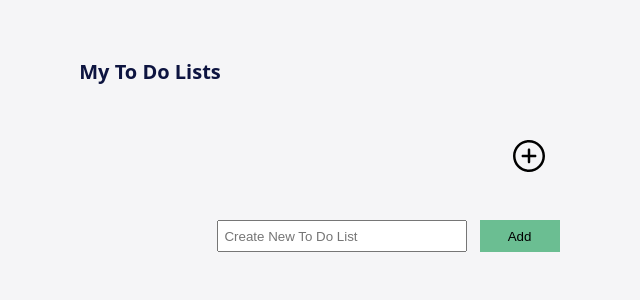
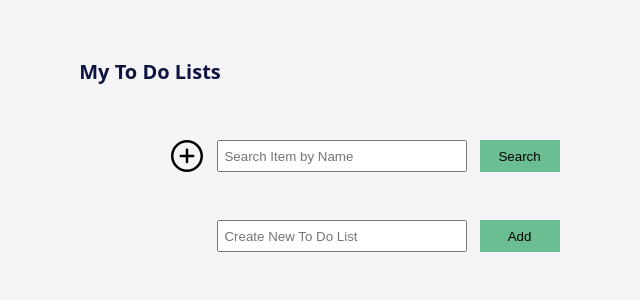
Before and after one commit to NurUcar/to-do-list, a Django app: page /todolist/ in a window 1280 px wide. Shown: the part 60-360 px from the top of the page, without its empty margins (490-1130 px from the left). Run offline with Django 3.2, Linux system fonts and the light colour scheme; the visitor is signed in with stand-in values (Sample User, id 1); some libraries are stand-ins or nearby versions.

Commit message:
complete search for item backend and frontend

```diff
--- a/core/settings.py
+++ b/core/settings.py
@@ -51,7 +51,9 @@ TEMPLATES = [
                 'django.template.context_processors.request',
                 'django.contrib.auth.context_processors.auth',
                 'django.contrib.messages.context_processors.messages',
+                # for info check views of todolist
                 'todolist.views.current_user',
+                'todolist.views.get_toDoLists'
             ],
         },
     },
--- a/core/static/css/style.css
+++ b/core/static/css/style.css
@@ -390,6 +390,20 @@ select {
     float: right;
 }
 
+
 .checkbox {
-    margin-left: 5vh;
+    margin-left: 3vh;
 }
+
+.search_results {
+    width: 80%;
+    height: auto;
+    display: flex;
+    flex-direction: row;
+    align-items: center;
+    justify-content: flex-end;
+    margin-left: 10%;
+    margin-top: 3vh;
+    margin-bottom: 5vh;
+    box-shadow: 0 -1px 0 #e5e5e5, 0 0 2px rgba(0, 0, 0, .12), 0 2px 4px rgba(0, 0, 0, .24);
+}
--- a/todolist/templates/todolist/todolist.html
+++ b/todolist/templates/todolist/todolist.html
@@ -4,11 +4,57 @@
 
 {% block content %}
 <div class="main_body" id="blur">
+
+    {% if search_item != none %}
+
+    <span>Search Result For {{search_item}}</span>
+    <div class="search_results">
+        <table>
+
+            <tr>
+                <th></th>
+                <th>List Name</th>
+                <th>Item Name</th>
+                <th>Item Deadline</th>
+                <th>Item Description</th>
+                <th>Item Status</th>
+                <th>Set Completed</th>
+            </tr>
+            {% for result_item in result_items %}
+            <tr>
+                <td>
+                    <input type="checkbox" class="input_display checkbox" name="select_item" />
+                </td>
+                <td>{{result_item.toDoList}}</td>
+                <td>{{result_item.item_name}}</td>
+                <td>{{result_item.dead_line}}</td>
+                <td>{{result_item.description}}</td>
+                <td>{{result_item.status}}</td>
+                <td>
+                    <input type="checkbox" class="input_display checkbox" name="Completed_item" />
+                </td>
+
+            </tr>
+
+            {% endfor %}
+
+        </table>
+
+
+    </div>
+    {% endif %}
     <span>My To Do Lists</span>
     <div class="add_to_do_body">
         <div class="add_to_do">
             <a href="#" onclick="toggle()"><img src="{%static "img/add.svg" %}"></a>
         </div>
+        <form action="{% url 'searchItem'%}" method="post">
+            {% csrf_token %}
+            <input type="text" name="search_item" placeholder="Search Item by Name" />
+
+            <button type="submit">Search</button>
+        </form>
+
     </div>
     <nav class="accordion arrows">
         {% for todoList in cToDoLists %}
@@ -22,6 +68,7 @@
 
                 <label for="cars">Filter Items:</label>
                 <select name="cars" id="cars">
+                    <option value=""></option>
                     <option value="On Progress">On Progress</option>
                     <option value="Completed">Completed</option>
                     <option value="Expired">Expired</option>
@@ -29,18 +76,17 @@
                 </select>
                 <label for="cars">Order Items:</label>
                 <select name="cars" id="cars">
+                    <option value=""></option>
                     <option value="Created Date">Created Date</option>
                     <option value="Deadline">Deadline</option>
                     <option value="Name">Name</option>
                     <option value="Status">Status</option>
                 </select>
-                <form action="" class="search_item">
-                    <input type="text" name="search_item" class="input_display" placeholder="Search Item by Name" />
 
-                    <button type="submit">Search</button>
-                </form>
+
                 <table>
                     <tr>
+                        <th></th>
                         <th>Item Name</th>
                         <th>Item Deadline</th>
                         <th>Item Description</th>
@@ -50,12 +96,15 @@
                     {% for listItem in cToDoListItem %}
                     {% if listItem.toDoList == todoList %}
                     <tr>
+                        <td>
+                            <input type="checkbox" class="input_display checkbox" name="select_item" />
+                        </td>
                         <td>{{listItem.item_name}}</td>
                         <td>{{listItem.dead_line}}</td>
                         <td>{{listItem.description}}</td>
                         <td>{{listItem.status}}</td>
                         <td>
-                            <input type="checkbox" class="input_display checkbox" />
+                            <input type="checkbox" class="input_display checkbox" name="Completed_item" />
                         </td>
 
                     </tr>
--- a/todolist/urls.py
+++ b/todolist/urls.py
@@ -9,5 +9,6 @@ urlpatterns = [
     path("todolist/", views.todolist, name="todolist"),
     path("todolist/addList", views.addtodo, name="addtodo"),
     path("todolist/deleteList/<int:id>", views.deleteToDo, name="deleteToDo"),
-    path("todolist/additem", views.addItem, name="addItem")
+    path("todolist/additem", views.addItem, name="addItem"),
+    path("todolist/search", views.searchItem, name="searchItem"),
 ]
--- a/todolist/views.py
+++ b/todolist/views.py
@@ -75,19 +75,28 @@ def logout(request):
     return redirect('login')
 
 
-# this method using for list all to do list for current user
-def todolist(request):
+# this method use for call to do lists of current user
+# for use this method it must implement to
+# settings->TEMPLATES->options
+# by this method lists will call once use again and again
+def get_toDoLists(request):
     cToDoLists = toDoLists.objects.none()
     cToDoListItem = toDoListItem.objects.none()
     if not request.user.is_staff:
         current_user = request.user
         cToDoLists = toDoLists.objects.filter(user=current_user)
         cToDoListItem = toDoListItem.objects.all()
-    context = {
+    return {
         'cToDoLists': cToDoLists,
         'cToDoListItem': cToDoListItem,
     }
-    return render(request, 'todolist/todolist.html', context)
+
+# this method using for list all to do list for current user
+
+
+def todolist(request):
+
+    return render(request, 'todolist/todolist.html')
 
 
 # this method using for create a new to do list with user and list_name parameters
@@ -119,3 +128,19 @@ def addItem(request):
         return redirect('todolist')
 
     return render(request, 'todolist/todolist.html')
+
+
+def searchItem(request):
+    result_items = toDoListItem.objects.none()
+    search_item = None
+    if request.method == 'POST':
+        search_item = request.POST['search_item']
+        result_items = toDoListItem.objects.filter(
+            item_name__contains=search_item)
+
+        print(result_items)
+    context = {
+        'search_item': search_item,
+        'result_items': result_items,
+    }
+    return render(request, 'todolist/todolist.html',context)
```
